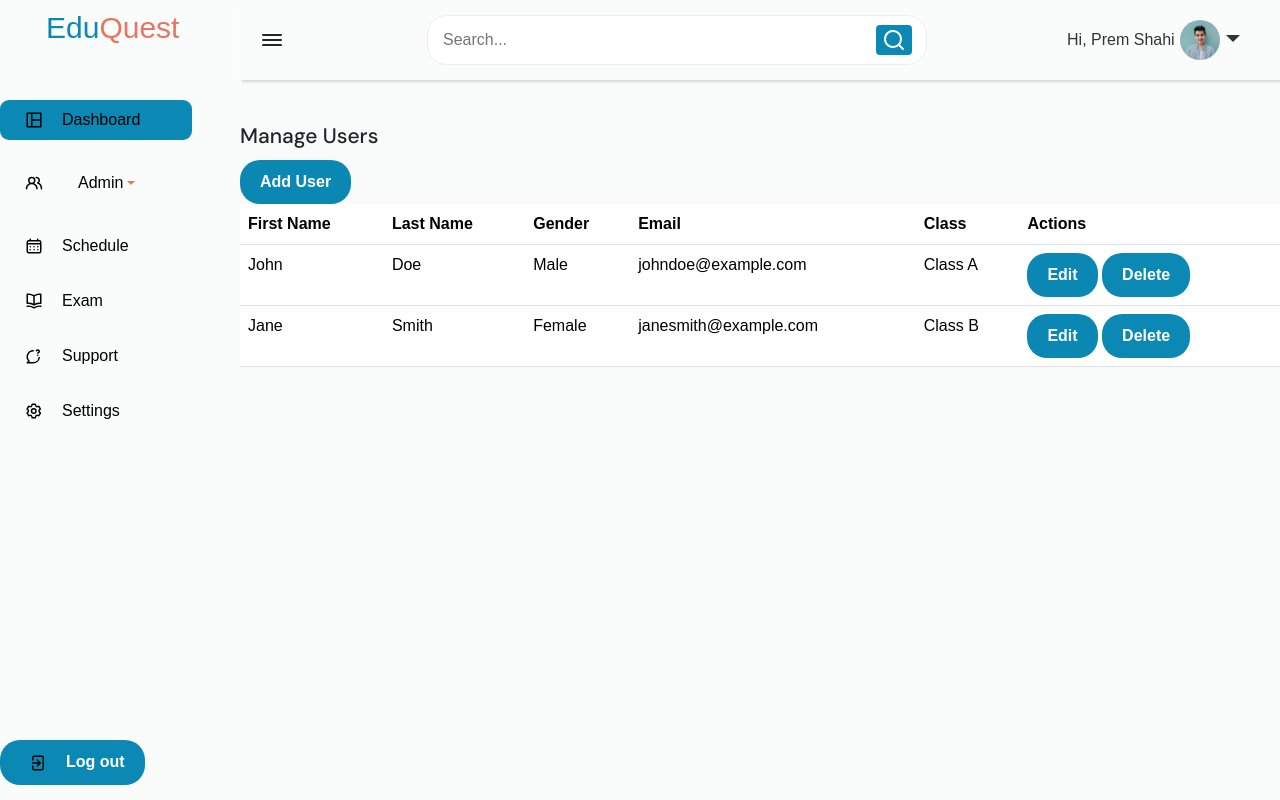
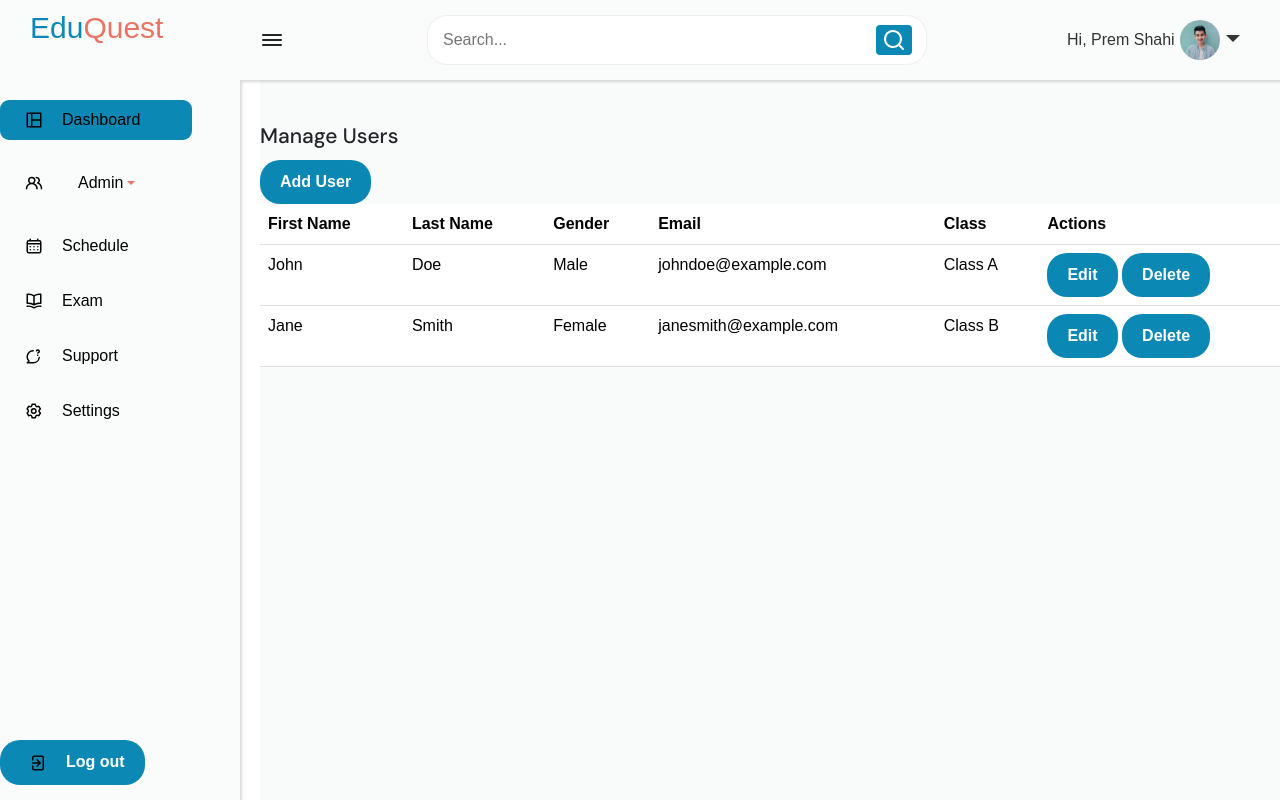
Before and after one commit to zinando/EduQuest, a React (Vite) app in the folder Frontend/: page /Users in a window 1280 px wide. Built offline with nearby package versions, Linux system fonts and the light colour scheme.

Commit message:
Update SideBar.css

```diff
--- a/Frontend/src/layout/Sidebar/SideBar.css
+++ b/Frontend/src/layout/Sidebar/SideBar.css
@@ -18,7 +18,7 @@
   background: #FAFBFB;
   transition: all 0.5s ease;
   overflow-x: auto;
-  box-shadow: rgba(0, 0, 0, 0.25) 0px 14px 28px, rgba(0, 0, 0, 0.22) 0px 10px 10px;
+  box-shadow: rgba(0, 0, 0, 0.15) 1.95px 1.95px 2.6px;
 }
 
 .sidebar.active {
@@ -29,7 +29,6 @@
   height: 80px;
   display: flex;
   align-items: center;
-  padding-left: 16px;
   padding-right: 16px;
 }
 
@@ -107,7 +106,7 @@
   background: #F9FAFA;
   min-height: 100vh;
   width: calc(100% - 240px);
-  left: 240px;
+  left: 260px;
   transition: all 0.5s ease;
 }
 
```
